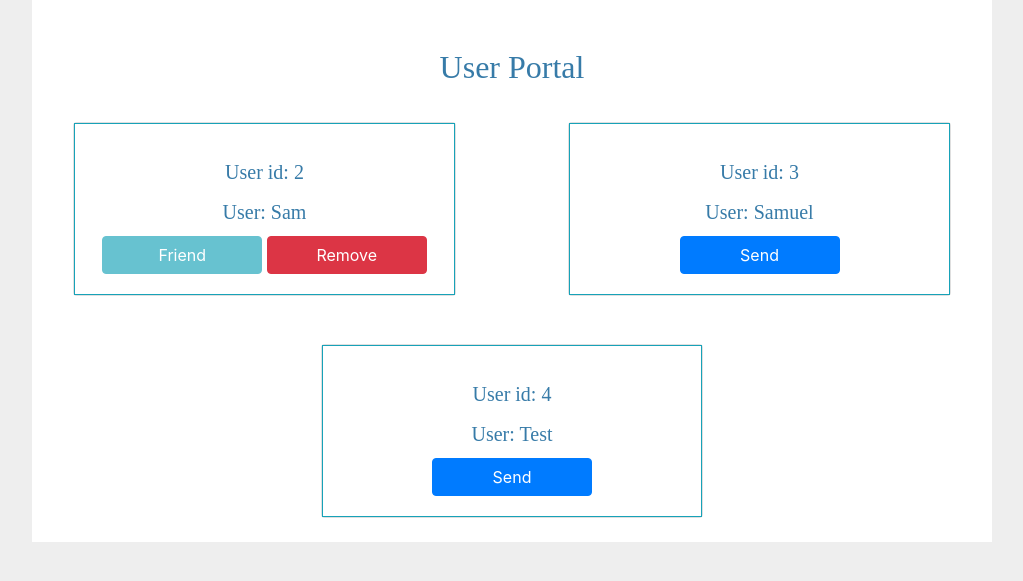
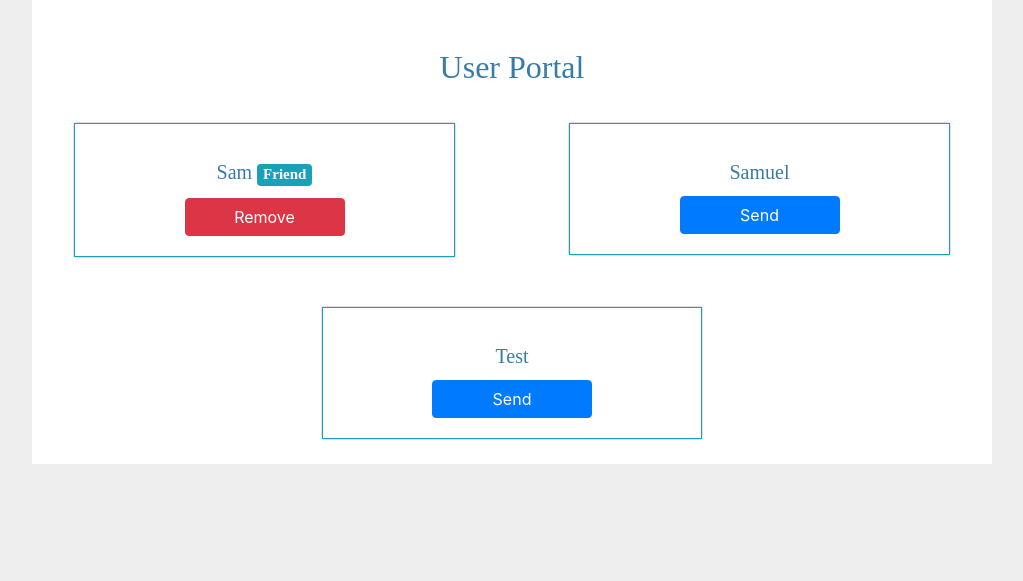
Before and after one commit to Akshay199456/ExpenseTracker, a Flask app: page /user/ in a window 1280 px wide. Shown: the part 72-653 px from the top of the page, without its empty margins (128-1151 px from the left). Run offline with Flask 3, Linux system fonts and the light colour scheme; a user stored in the database is signed in; data comes from the database, SQL or seed files in the repository; both versions use the stored data as it was after the commit; some libraries are stand-ins or nearby versions.

Commit message:
Redesigned front end

```diff
--- a/flaskr/templates/category/create.html
+++ b/flaskr/templates/category/create.html
@@ -8,7 +8,7 @@
 	<div class="container">
 		<div class="row">
         	<div class="col-sm-9 col-md-7 col-lg-5 mx-auto">
-        		<div class="card card-signin my-5">
+        		<div class="card card-signin my-5 shadow-lg p-3 mb-5 bg-light rounded">
         			<div class="card-body">
         				<form class="form-signin" method="post">
         					<div class="form-label-group">
--- a/flaskr/templates/category/index.html
+++ b/flaskr/templates/category/index.html
@@ -6,7 +6,7 @@
 
 {% block content %}
   <form class="mt-5" method="post">
-  	<div class="container">
+  	<div class="container shadow-lg p-3 mb-5 bg-light rounded">
   		<button class="btn btn-primary btn-block" type="submit" name='submit_button' value="set_budget">Set Budget</button>
   		<button class="btn btn-primary btn-block" type="submit" name='submit_button' value="create_category">Create Category</button>
 	    <button class="btn btn-primary btn-block" type="submit" name='submit_button' value="remove_category">Remove Category</button>
--- a/flaskr/templates/category/remove.html
+++ b/flaskr/templates/category/remove.html
@@ -8,7 +8,7 @@
 	<div class="container">
 		<div class="row">
         	<div class="col-sm-9 col-md-7 col-lg-5 mx-auto">
-        		<div class="card card-signin my-5">
+        		<div class="card card-signin my-5 shadow-lg p-3 mb-5 bg-light rounded">
         			<div class="card-body">
         				<form class="form-signin" method="post">
         					<div class="form-label-group">
--- a/flaskr/templates/expense/budget.html
+++ b/flaskr/templates/expense/budget.html
@@ -13,7 +13,7 @@
 <div class="container">
 	<div class="row">
 		<div class="col-sm-9 col-md-7 col-lg-5 mx-auto">
-			<div class="card card-signin my-2">
+			<div class="card card-signin my-2 shadow-lg p-3 mb-5 bg-light rounded">
         		<div class="card-body">
         			<form class="form-signin" method="post">
         				<div class="form-label-group">
--- a/flaskr/templates/expense/create.html
+++ b/flaskr/templates/expense/create.html
@@ -8,7 +8,7 @@
   <div class="container">
     <div class="row">
       <div class="col-sm-9 col-md-7 col-lg-5 mx-auto">
-        <div class="card card-signin my-5">
+        <div class="card card-signin my-5 shadow-lg p-3 mb-5 bg-light rounded">
           <div class="card-body">
             <form class="form-signin" method="post">
               <div class="form-label-group">
--- a/flaskr/templates/user/index.html
+++ b/flaskr/templates/user/index.html
@@ -11,10 +11,12 @@
         <div class="col-sm-5 my-4 mx-auto">
         	<div class="card">
             <div class="card-body text-center border border-info">
-              <h5 class="card-title">User id: {{user['id']}} </h5>
-              <h5 class="card-title">User: {{user['username']}} </h5>
+              {% if user['id'] in friend_set %}
+              <h5 class="card-title">{{user['username']}} <span class="badge badge-info"> Friend </span></h5>
+              {% else %}
+              <h5 class="card-title">{{user['username']}}</h5>
+              {% endif %}
             {% if user['id'] in friend_set %}
-              <input type='submit' class="btn btn-info" name='submit_{{user['id']}}' value='Friend' disabled>
               <input type='submit' class="btn btn-danger" name='submit_{{user['id']}}' value='Remove'>
             {% elif user['id'] in friend_request_sent_set %}
             <input type='submit' class="btn btn-warning" name='submit_{{user['id']}}' value='Pending' disabled>
```
Also changed, not shown: instance/flaskr.sqlite.
